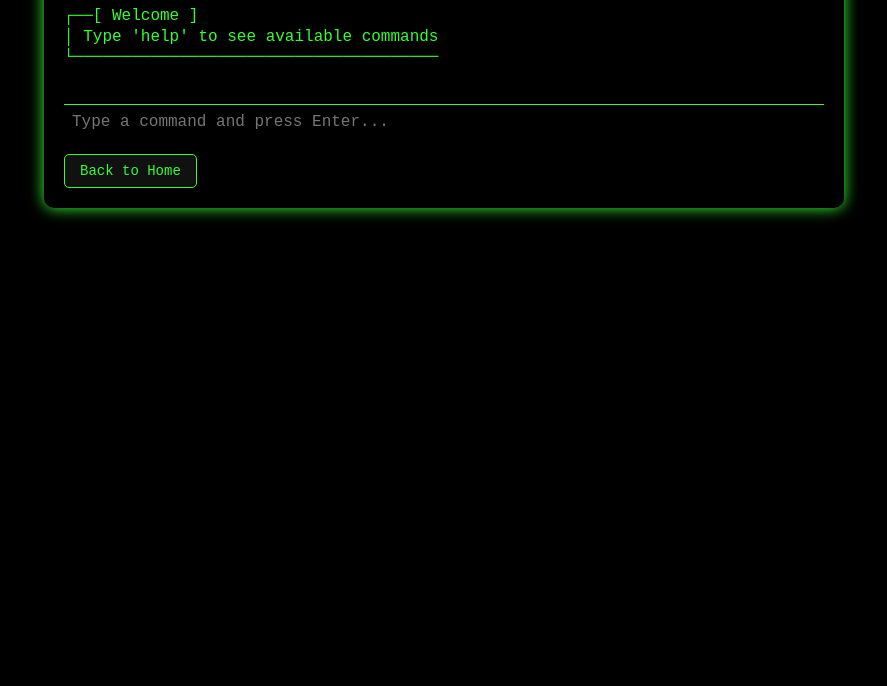
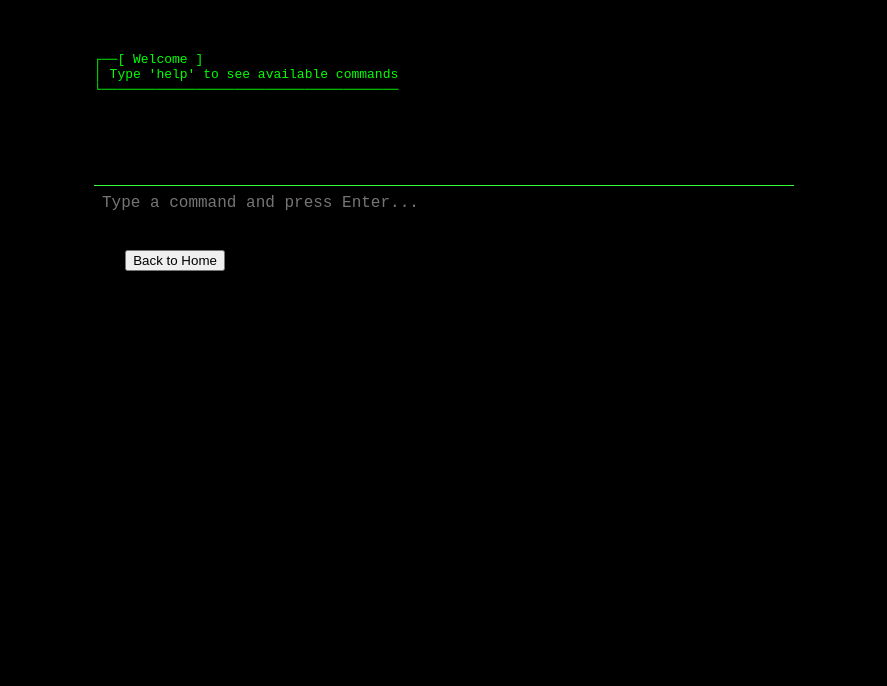
Before and after one commit to swaify-3d/portfolio, a plain HTML site: page portfolio.html in a window 1280 px wide. Shown: the part 114-800 px from the top of the page, without its empty margins (196-1083 px from the left). Drawn offline with Linux system fonts and the light colour scheme.

Commit message:
Update style.css

```diff
--- a/style.css
+++ b/style.css
@@ -1,76 +1,32 @@
 body {
-  background-color: #000;
-  color: #33ff33;
-  font-family: 'Courier New', monospace;
-  margin: 0;
-  padding: 0;
+  background-color: black;
+  color: lime;
+  font-family: monospace;
+  padding: 20px;
 }
 
 .terminal {
-  width: 90vw;
-  max-width: 800px;
-  background-color: black;
-  padding: 20px;
-  border-radius: 10px;
-  margin: 20px auto;
-  overflow-wrap: break-word;
-  word-wrap: break-word;
-  word-break: break-word;
-  box-sizing: border-box;
-  box-shadow: 0 0 15px #33ff33;
+  max-width: 700px;
+  margin: auto;
+  white-space: pre-wrap;
 }
 
-pre {
-  white-space: pre-wrap;
-  word-break: break-word;
-  color: #33ff33;
-  font-family: 'Courier New', monospace;
+#enterBtn {
+  margin-top: 20px;
+  padding: 10px 20px;
   font-size: 16px;
-  line-height: 1.3;
-  max-width: 100%;
-  box-sizing: border-box;
-  margin: 0;
+  background: lime;
+  color: black;
+  border: none;
+  cursor: pointer;
+  display: none;
+  opacity: 0;
+  transform: scale(0.8);
+  transition: all 0.3s ease;
 }
 
-button {
-  background-color: #111;
-  border: 1px solid #33ff33;
-  color: #33ff33;
-  padding: 8px 15px;
-  cursor: pointer;
-  font-family: 'Courier New', monospace;
-  font-size: 14px;
-  border-radius: 5px;
+#enterBtn.show {
+  display: inline-block;
+  opacity: 1;
+  transform: scale(1);
 }
-
-button:hover {
-  background-color: #33ff33;
-  color: black;
-}
-
-input[type="text"] {
-  width: 100%;
-  padding: 8px;
-  background: black;
-  border: none;
-  color: #33ff33;
-  font-family: 'Courier New', monospace;
-  font-size: 16px;
-  outline: none;
-  box-sizing: border-box;
-  margin-top: 15px;
-  border-top: 1px solid #33ff33;
-}
-
-.blinking {
-  color: red;
-  font-weight: bold;
-  animation: blink 1s infinite;
-  display: block;
-  margin-top: 10px;
-}
-
-@keyframes blink {
-  0%, 50%, 100% { opacity: 1; }
-  25%, 75% { opacity: 0; }
-}
```
